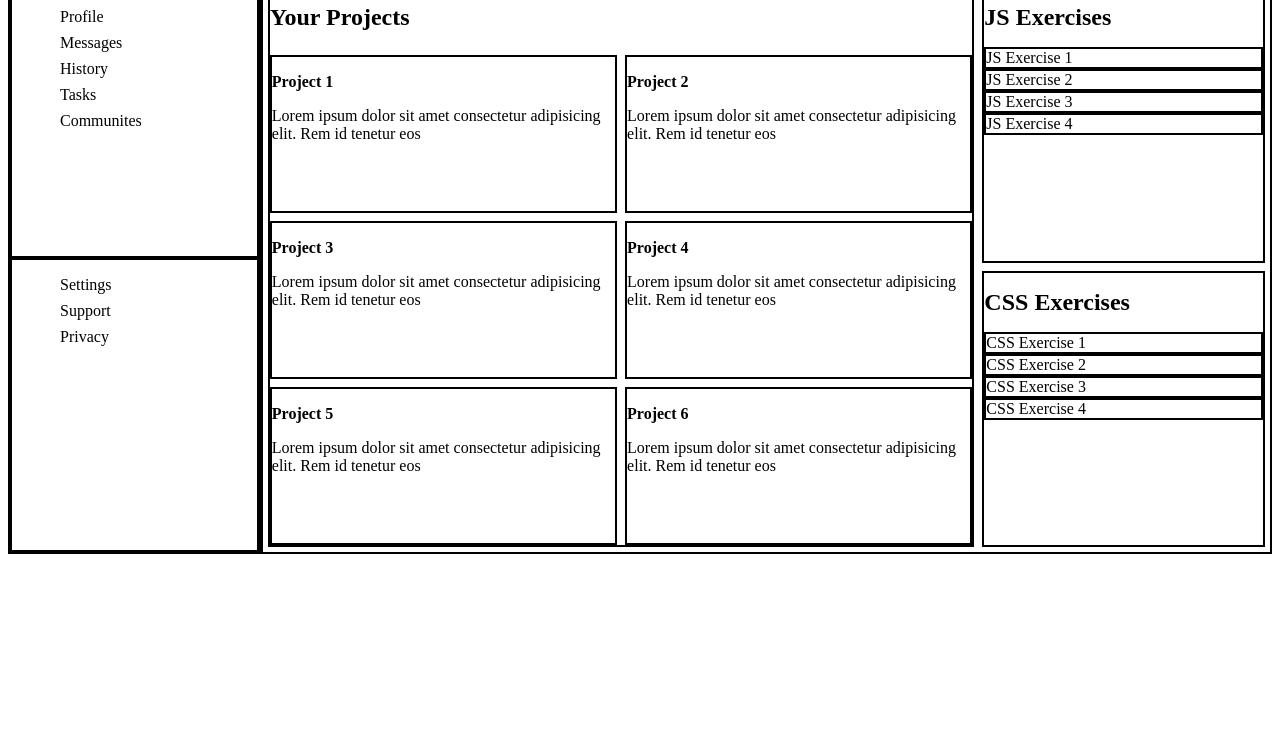
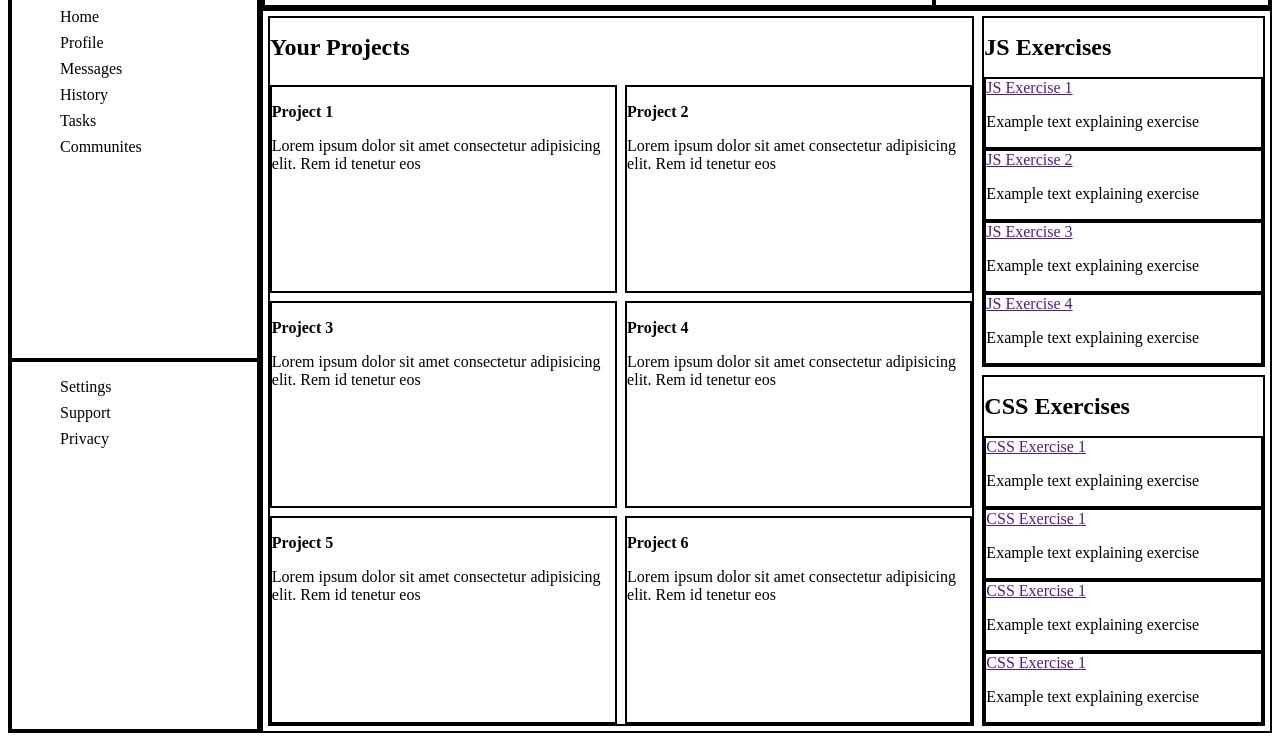
Before and after one commit to markr155/adminDash, a plain HTML site: page index.html in a window 1280 px wide. Shown: the part 144-885 px from the top of the page. Before the commit the page ends 800 px from the top, so only its background shows below. Drawn offline with Linux system fonts and the light colour scheme.

Commit message:
layout complete

```diff
--- a/index.html
+++ b/index.html
@@ -79,17 +79,36 @@
         </div>
         <div class="jsArea">
             <h1>JS Exercises</h1>
-            <div>JS Exercise 1</div>
-            <div>JS Exercise 2</div>
-            <div>JS Exercise 3</div>
-            <div>JS Exercise 4</div>
+            <div>
+                <a href="">JS Exercise 1</a>
+                <p>Example text explaining exercise</p>
+            </div>
+            <div>
+                <a href="">JS Exercise 2</a>
+                <p>Example text explaining exercise</p>
+            </div><div>
+                <a href="">JS Exercise 3</a>
+                <p>Example text explaining exercise</p>
+            </div><div>
+                <a href="">JS Exercise 4</a>
+                <p>Example text explaining exercise</p>
+            </div>
         </div>
         <div class="cssArea">
             <h1>CSS Exercises</h1>
-            <div>CSS Exercise 1</div>
-            <div>CSS Exercise 2</div>
-            <div>CSS Exercise 3</div>
-            <div>CSS Exercise 4</div>
+            <div>
+                <a href="">CSS Exercise 1</a>
+                <p>Example text explaining exercise</p>
+            </div><div>
+                <a href="">CSS Exercise 1</a>
+                <p>Example text explaining exercise</p>
+            </div><div>
+                <a href="">CSS Exercise 1</a>
+                <p>Example text explaining exercise</p>
+            </div><div>
+                <a href="">CSS Exercise 1</a>
+                <p>Example text explaining exercise</p>
+            </div>
         </div>
 
     </div>
```
